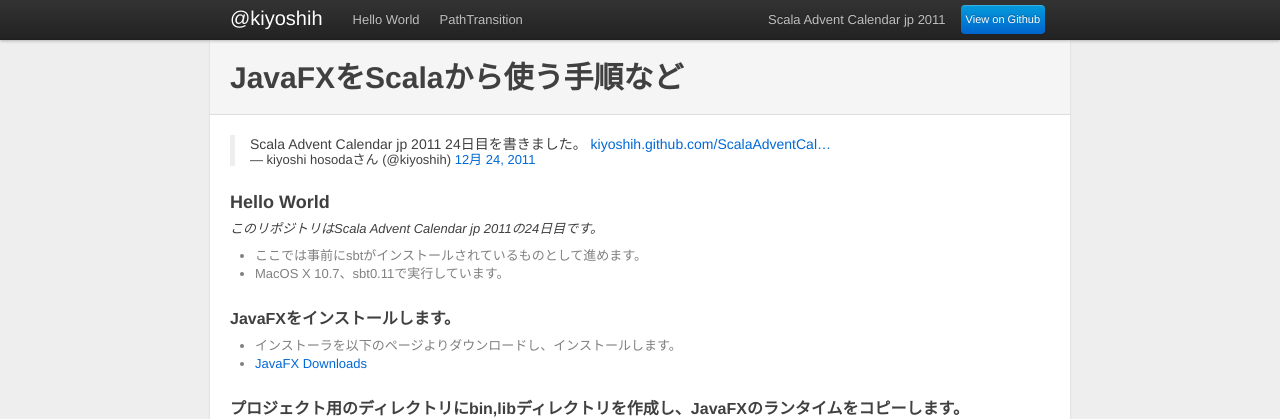
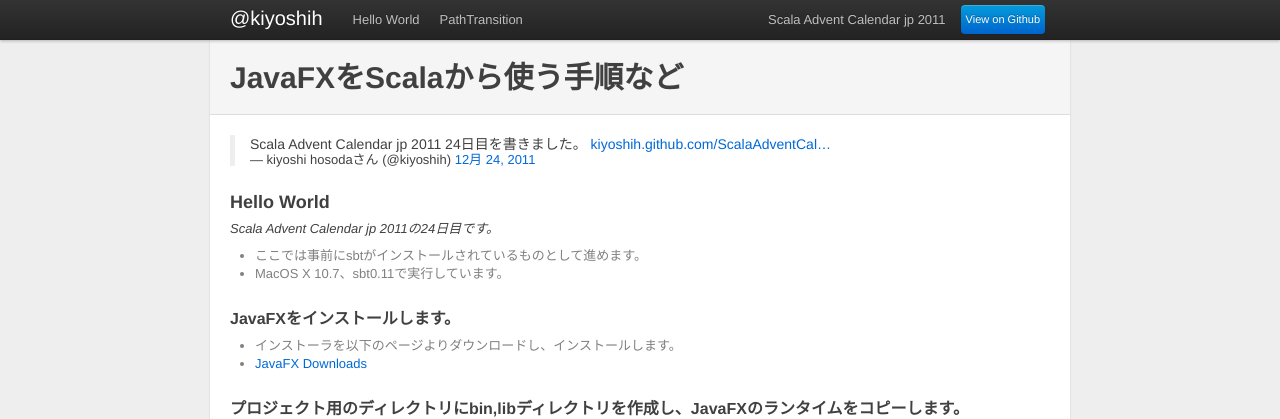
Before and after one commit to kiyoshih/ScalaAdventCalendarJp2011, a Jekyll site: the page built from index.md, in a window 1280 px wide and 900 px high. Shown: the top 419 px of the window. Built offline with Jekyll 4.4.1, drawn with Linux system fonts in a browser that asks for light colours; comment, search, counter and statistics services are not loaded.

Commit message:
update index.md

```diff
--- a/index.md
+++ b/index.md
@@ -7,7 +7,7 @@ title: Scala Advent Calendar jp 2011
 
 ### Hello World ###
 
-*このリポジトリはScala Advent Calendar jp 2011の24日目です。*
+*Scala Advent Calendar jp 2011の24日目です。*
 
 * ここでは事前にsbtがインストールされているものとして進めます。
 * MacOS X 10.7、sbt0.11で実行しています。
```
